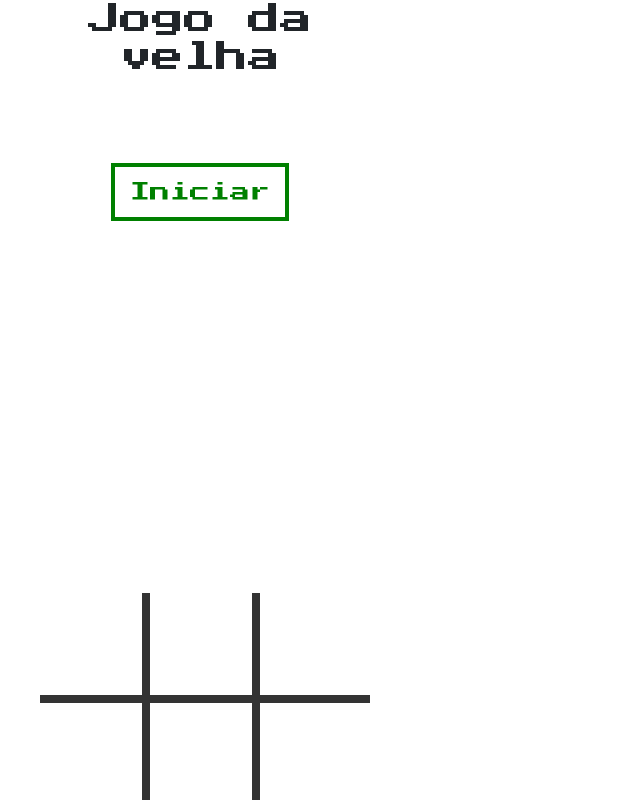
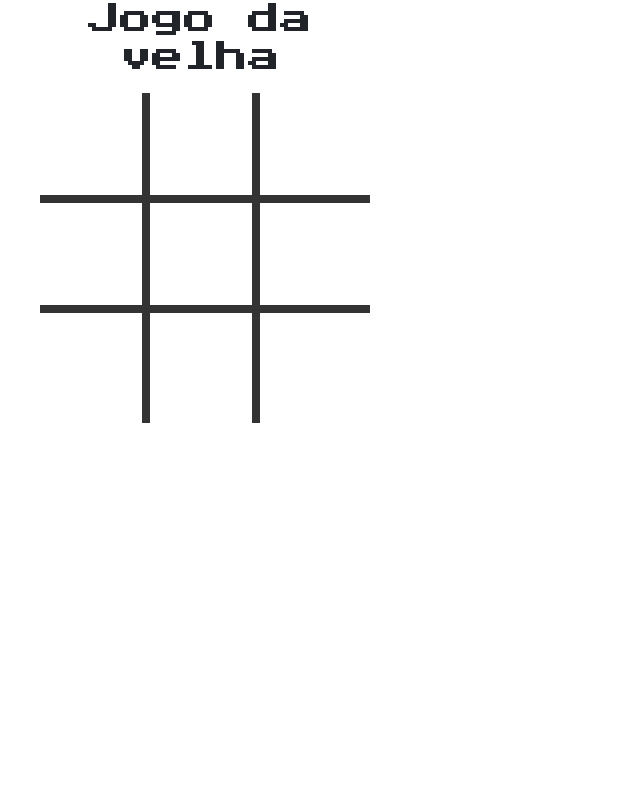
Before and after one commit to lidiambsouza/cursoAngular, an Angular app in the folder jogoDaVelha/: page / in a window 1280 px wide. Both pictures are taken after a click on the link "Iniciar". Shown: the top 800 px of the page, without its empty margins (0-640 px from the left). Built offline with nearby package versions, Linux system fonts and the light colour scheme.

Commit message:
correção e html

```diff
--- a/jogoDaVelha/src/app/app.component.ts
+++ b/jogoDaVelha/src/app/app.component.ts
@@ -6,5 +6,4 @@
   styleUrls: ['./app.component.css']
 })
 export class AppComponent {
-
 }
--- a/jogoDaVelha/src/app/app.module.ts
+++ b/jogoDaVelha/src/app/app.module.ts
@@ -3,7 +3,7 @@
 
 import { AppRoutingModule } from './app-routing.module';
 import { AppComponent } from './app.component';
-import { JogoDaVelhaModule} from  './jogo-da-velha';
+import { JogoDaVelhaModule} from './jogo-da-velha';
 
 
 @NgModule({
--- a/jogoDaVelha/src/app/jogo-da-velha/index.ts
+++ b/jogoDaVelha/src/app/jogo-da-velha/index.ts
@@ -1,3 +1,3 @@
-export * from "./jogo-da-velha.module";
-export * from "./jogo-da-velha.component";
-export * from "./shared"
+export * from './jogo-da-velha.module';
+export * from './jogo-da-velha.component';
+export * from './shared';
--- a/jogoDaVelha/src/app/jogo-da-velha/jogo-da-velha.component.html
+++ b/jogoDaVelha/src/app/jogo-da-velha/jogo-da-velha.component.html
@@ -2,37 +2,90 @@
     <h2>Jogo da velha</h2>
 
     <!-- tela inicial -->
-    <div class="principal">
+    <div class="principal" *ngIf="showInicio">
       <a href="#"
-         class="botao">
+         class="botao"
+         (click)="iniciarJogo()">
          Iniciar
       </a>
     </div><!-- fim tela inicial -->
 
     <!-- tabuleiro -->
-    <div>
+    <div *ngIf="showTabuleiro">
       <ul>
-        <li class="kz-border-bottom kz-border-right"></li>
-        <li class="kz-border-bottom kz-border-right"></li>
-        <li class="kz-border-bottom"></li>
-        <li class="kz-border-bottom kz-border-right"></li>
-        <li class="kz-border-bottom kz-border-right"></li>
-        <li class="kz-border-bottom"></li>
-        <li class="kz-border-right"></li>
-        <li class="kz-border-right"></li>
-        <li></li>
+        <li class="kz-border-bottom kz-border-right"
+        [class.kz-img-x]="exibirX(0,0)"
+        [class.kz-img-o]="exibirO(0,0)"
+        [class.kz-cor-vitoria]="exibirVitoria(0,0)"
+        (click)="jogar(0,0)"></li>
+
+        <li class="kz-border-bottom kz-border-right"
+        [ngClass]="{
+        'kz-img-x':exibirX(0,1),
+        'kz-img-o':exibirO(0,1),
+        'kz-cor-vitoria':exibirVitoria(0,1)}"
+        (click)="jogar(0,1)"></li>
+
+        <li class="kz-border-bottom"
+        [ngClass]="{
+          'kz-img-x':exibirX(0,2),
+          'kz-img-o':exibirO(0,2),
+          'kz-cor-vitoria':exibirVitoria(0,2)}"
+          (click)="jogar(0,2)"></li>
+
+        <li class="kz-border-bottom kz-border-right"
+        [ngClass]="{
+          'kz-img-x':exibirX(1,0),
+          'kz-img-o':exibirO(1,0),
+          'kz-cor-vitoria':exibirVitoria(1,0)}"
+          (click)="jogar(1,0)"></li>
+
+        <li class="kz-border-bottom kz-border-right"
+        [ngClass]="{
+          'kz-img-x':exibirX(1,1),
+          'kz-img-o':exibirO(1,1),
+          'kz-cor-vitoria':exibirVitoria(1,1)}"
+          (click)="jogar(1,1)"></li>
+        <li class="kz-border-bottom"
+        [ngClass]="{
+          'kz-img-x':exibirX(1,2),
+          'kz-img-o':exibirO(1,2),
+          'kz-cor-vitoria':exibirVitoria(1,2)}"
+          (click)="jogar(1,2)"></li>
+
+        <li class="kz-border-right"
+        [ngClass]="{
+          'kz-img-x':exibirX(2,0),
+          'kz-img-o':exibirO(2,0),
+          'kz-cor-vitoria':exibirVitoria(2,0)}"
+          (click)="jogar(2,0)"></li>
+
+        <li class="kz-border-right"
+        [ngClass]="{
+          'kz-img-x':exibirX(2,1),
+          'kz-img-o':exibirO(2,1),
+          'kz-cor-vitoria':exibirVitoria(2,1)}"
+          (click)="jogar(2,1)"></li>
+
+        <li
+        [ngClass]="{
+          'kz-img-x':exibirX(2,2),
+          'kz-img-o':exibirO(2,2),
+          'kz-cor-vitoria':exibirVitoria(2,2)}"
+          (click)="jogar(2,2)"></li>
       </ul>
     </div><!-- fim tabuleiro -->
 
     <!-- tela final -->
-    <div>
+    <div *ngIf="showFinal">
       <span>
-      <p>Você venceu!!!</p>
-      <p>Você perdeu...</p>
-      <p>O jogo terminou empatado...</p>
+      <p *ngIf="jogador==2">Você venceu!!!</p>
+      <p *ngIf="jogador==1">Você perdeu...</p>
+      <p *ngIf="jogador==0">O jogo terminou empatado...</p>
       <br />
       <a href="#"
-           class="botao">
+           class="botao"
+           (click)="novoJogo()">
            Jogar novamente
         </a>
       </span>
--- a/jogoDaVelha/src/app/jogo-da-velha/jogo-da-velha.component.ts
+++ b/jogoDaVelha/src/app/jogo-da-velha/jogo-da-velha.component.ts
@@ -1,4 +1,5 @@
 import { Component, OnInit } from '@angular/core';
+import {JogoDaVelhaService} from './shared';
 
 @Component({
   selector: 'app-jogo-da-velha',
@@ -7,9 +8,44 @@
 })
 export class JogoDaVelhaComponent implements OnInit {
 
-  constructor() { }
+  constructor(private jogoDaVelhaService: JogoDaVelhaService) { }
 
   ngOnInit() {
+    this.jogoDaVelhaService.inicializar();
   }
 
+  // @return boolean
+  get showInicio(): boolean {
+    return this.jogoDaVelhaService.showInicio;
+  }
+
+  // @return boolean
+  get showTabuleiro(): boolean {
+    return this.jogoDaVelhaService.showTabuleiro;
+  }
+
+  get showFinal(): boolean {
+    return this.jogoDaVelhaService.showFinal;
+  }
+
+  iniciarJogo(): void {
+    this.jogoDaVelhaService.iniciarJogo();
+  }
+  jogar(posX: number, posY: number): void {
+    this.jogoDaVelhaService.jogar(posX, posY);
+  }
+
+  exibirX(posX:number, posY:number): boolean {
+    return this.jogoDaVelhaService.exibirX(posX, posY);
+  }
+
+  exibirO(posX:number, posY:number): boolean {
+    return this.jogoDaVelhaService.exibirO(posX, posY);
+  }
+  exibirVitoria(posX:number, posY:number): boolean {
+    return this.jogoDaVelhaService.exibirVitoria(posX, posY);
+  }
+  novoJogo(): void {
+    this.jogoDaVelhaService.novoJogo();
+  }
 }
--- a/jogoDaVelha/src/app/jogo-da-velha/jogo-da-velha.module.ts
+++ b/jogoDaVelha/src/app/jogo-da-velha/jogo-da-velha.module.ts
@@ -13,7 +13,7 @@
   exports: [
     JogoDaVelhaComponent
   ],
-  providers:[
+  providers: [
     JogoDaVelhaService
   ],
 })
--- a/jogoDaVelha/src/app/jogo-da-velha/shared/index.ts
+++ b/jogoDaVelha/src/app/jogo-da-velha/shared/index.ts
@@ -1,3 +1,3 @@
 import { from } from 'rxjs';
 
-export * from "./jogo-da-velha.service";
+export * from './jogo-da-velha.service';
--- a/jogoDaVelha/src/app/jogo-da-velha/shared/jogo-da-velha.service.ts
+++ b/jogoDaVelha/src/app/jogo-da-velha/shared/jogo-da-velha.service.ts
@@ -4,66 +4,66 @@
   providedIn: 'root'
 })
 export class JogoDaVelhaService {
-  private readonly TAM_TB:number=3;
-  private readonly X:number=1;
-  private readonly O: number=2;
-  private readonly VAZIO: number=0;
+  private readonly TAM_TB: number = 3;
+  private readonly X: number = 1;
+  private readonly O: number = 2;
+  private readonly VAZIO: number = 0;
 
-  private tabuleiro:any;
+  private tabuleiro: any;
   private numMovimentos: number;
-  private vitoria:any;
+  private vitoria: any;
 
-  private _jogador:number;
+  private _jogador: number;
   private _showInicio: boolean;
   private _showTabuleiro: boolean;
   private _showFinal: boolean;
 
   constructor() { }
 
-  //@return void
+  // @return void
 
   inicializar(): void{
-    this._showInicio=true;
-    this._showTabuleiro=false;
-    this._showFinal=false;
-    this.numMovimentos=0;
-    this._jogador=this.X;
-    this.vitoria=false;
+    this._showInicio = true;
+    this._showTabuleiro = false;
+    this._showFinal = false;
+    this.numMovimentos = 0;
+    this._jogador = this.X;
+    this.vitoria = false;
     this.inicializarTabuleiro();
   }
 
-  //@return void
+  // @return void
 
   inicializarTabuleiro(): void{
-    this.tabuleiro=[this.TAM_TB];
-    for(let i=0; i<this.TAM_TB;i++){
-      this.tabuleiro[i]=[this.VAZIO, this.VAZIO, this.VAZIO];
+    this.tabuleiro = [this.TAM_TB];
+    for (let i = 0; i < this.TAM_TB; i++){
+      this.tabuleiro[i] = [this.VAZIO, this.VAZIO, this.VAZIO];
     }
   }
-  //@return boolean
+  // @return boolean
   get showInicio(): boolean{
     return this._showInicio;
   }
 
-  //@return boolean
+  // @return boolean
   get showTabuleiro(): boolean{
     return this._showTabuleiro;
   }
 
-  //@return boolean
+  // @return boolean
   get showFinal(): boolean{
     return this._showFinal;
   }
 
-  //@return number
+  // @return number
   get jogador(): number{
     return this._jogador;
   }
 
-  //@return void
+  // @return void
   iniciarJogo(): void{
-    this._showInicio=false;
-    this._showTabuleiro=true;
+    this._showInicio = false;
+    this._showTabuleiro = true;
   }
 
   /*
@@ -72,103 +72,116 @@
   @return void
 
   */
- jogar(posX: number, posY: number):void{
-   if (this.tabuleiro[posX][posY]!== this.VAZIO || this.vitoria) return;
+ jogar(posX: number, posY: number): void{
+   if (this.tabuleiro[posX][posY] !== this.VAZIO || this.vitoria){
+      return;
+  }
+   this.tabuleiro[posX][posY] = this._jogador;
+   this.numMovimentos++;
+   this.vitoria = this.fimJogo(posX, posY, this.tabuleiro, this._jogador);
+   this._jogador = (this._jogador === this.X) ? this.O :this.X;
 
-   this.tabuleiro[posX][posY]=this._jogador;
-   this.numMovimentos++;
-   this.vitoria=this.fimJogo(posX, posY, this.tabuleiro, this._jogador);
-   this._jogador=(this._jogador===this.X)? this.O:this.X;
+   if (!this.vitoria && this.numMovimentos < 9) {
+    this.cpuJogar();
+   }
 
-   if(!this.vitoria && this.numMovimentos < 9) this.cpuJogar();
+   if (!this.vitoria !== false){
+      this._showFinal = true;
+   }
 
-   if(!this.vitoria!==false) this._showFinal=true;
-
-   if(!this.vitoria && this.numMovimentos===9){
-     this._jogador=0;
-     this._showFinal=true;
+   if (!this.vitoria && this.numMovimentos === 9){
+     this._jogador = 0;
+     this._showFinal = true;
    }
 
  }
 
- fimJogo(linha:number, coluna: number, tabuleiro:any, jogador: number){
-  let fim:any=false;
+ fimJogo(linha: number, coluna: number, tabuleiro: any, jogador: number) {
+  let fim: any = false;
 
-  if(tabuleiro[linha][0]===jogador && tabuleiro[linha][1]===jogador && tabuleiro[linha][2]===jogador ){
-    fim=[[linha,0],[linha,1],[linha,2]];
+  if (tabuleiro[linha][0] === jogador && tabuleiro[linha][1] === jogador && tabuleiro[linha][2] === jogador ) {
+    fim = [[linha, 0],[linha, 1],[linha, 2]];
   }
 
-  if(tabuleiro[0][coluna]===jogador && tabuleiro[1][coluna]===jogador && tabuleiro[2][coluna]===jogador ){
-    fim=[[0,coluna],[1,coluna],[2,coluna]];
+  if (tabuleiro[0][coluna] === jogador && tabuleiro[1][coluna] === jogador && tabuleiro[2][coluna] === jogador ) {
+    fim = [[0, coluna],[1, coluna],[2, coluna]];
   }
 
-  if(tabuleiro[0][0]===jogador && tabuleiro[1][1]===jogador && tabuleiro[2][2]===jogador ){
-    fim=[[0,0],[1,1],[2,2]];
+  if (tabuleiro[0][0] === jogador && tabuleiro[1][1] === jogador && tabuleiro[2][2] === jogador ) {
+    fim = [[0, 0],[1, 1],[2, 2]];
   }
 
-  if(tabuleiro[0][2]===jogador && tabuleiro[1][1]===jogador && tabuleiro[2][0]===jogador ){
-    fim=[[0,2],[1,1],[2,0]];
+  if (tabuleiro[0][2] === jogador && tabuleiro[1][1] === jogador && tabuleiro[2][0] === jogador ) {
+    fim = [[0, 2],[1, 1],[2, 0]];
   }
   return fim;
 
 }
 
-  cpuJogar():void{
-    let jogada: number[]=this.obterJogada(this.O);
-    if(jogada.length<=0) jogada= this.obterJogada(this.X);
-    if(jogada.length<=0){
-      let jogadas: any=[];
-      for(let i=0; i<this.TAM_TB; i++){
-        for(let j=0; j<this.TAM_TB; j++){
-          if(this.tabuleiro[i][j]=== this.VAZIO) jogadas.push([i,j]);
+  cpuJogar(): void {
+    let jogada: number[] = this.obterJogada(this.O);
+    if (jogada.length <= 0) {
+      jogada = this.obterJogada(this.X);
+    }
+    if (jogada.length <= 0) {
+      let jogadas: any = [];
+      for (let i = 0; i < this.TAM_TB; i++) {
+        for (let j = 0; j < this.TAM_TB; j++) {
+           if (this.tabuleiro[i][j] === this.VAZIO){
+              jogadas.push([i, j]);
+           }
         }
       }
-      let k=Math.floor((Math.random()*(jogadas.length-1)));
-      jogada=[jogadas[k][0], jogadas[k][1]];
+      let k = Math.floor((Math.random() * (jogadas.length - 1)));
+      jogada = [jogadas[k][0], jogadas[k][1]];
     }
-
-    this.tabuleiro[jogada[0]][jogada[1]]=this._jogador;
+    this.tabuleiro[jogada[0]][jogada[1]] = this._jogador;
     this.numMovimentos++;
-    this.vitoria=this.fimJogo(jogada[0],jogada[1],this.tabuleiro, this._jogador);
-    this._jogador=(this._jogador===this.X)? this.O: this.X;
+    this.vitoria = this.fimJogo(jogada[0], jogada[1], this.tabuleiro, this._jogador);
+    this._jogador = (this._jogador === this.X) ? this.O : this.X;
   }
   obterJogada(jogador: number): number[] {
-    let tab=this.tabuleiro;
-    for(let lin; lin<this.TAM_TB; lin++){
-      for(let col; col<this.TAM_TB; col++){
-        if(tab[lin][col]!==this.VAZIO)continue;
-        tab[lin][col]=jogador;
-        if(this.fimJogo(lin,col,tab,jogador))return [lin,col];
-        tab[lin][col]=this.VAZIO;
+    let tab = this.tabuleiro;
+    for (let lin; lin < this.TAM_TB; lin++) {
+      for (let col; col < this.TAM_TB; col++) {
+        if (tab[lin][col] !== this.VAZIO) {
+          continue;
+        }
+        tab[lin][col] = jogador;
+        if (this.fimJogo(lin, col, tab, jogador)) {
+          return [lin, col];
+         }
+        tab[lin][col] = this.VAZIO;
       }
     }
     return [];
   }
-  exibirX(posX: number, posY: number):boolean{
-    return this.tabuleiro[posX][posY]===this.X;
+  exibirX(posX: number, posY: number): boolean {
+    return this.tabuleiro[posX][posY] === this.X;
   }
-  exibirO(posX:number, posY:number):boolean{
-    return this.tabuleiro[posX][posY]===this.O;
+  exibirO(posX: number, posY: number): boolean {
+    return this.tabuleiro[posX][posY] === this.O;
   }
 
-  exibirVitoria(posX:number, posY:number):boolean{
-    let exibirVitoria:boolean=false;
+  exibirVitoria(posX: number, posY: number): boolean {
+    let exibirVitoria: boolean = false;
 
-    if(!this.vitoria) return exibirVitoria;
-    for(let pos of this.vitoria){
-      if(pos[0]===posX && pos[1]===posY){
-        exibirVitoria=true;
+    if (!this.vitoria) {
+       return exibirVitoria;
+      }
+    for (let pos of this.vitoria) {
+      if (pos[0] === posX && pos[1] === posY) {
+        exibirVitoria = true;
         break;
       }
     }
     return exibirVitoria;
   }
 
-  novoJogo():void{
+  novoJogo(): void {
     this.inicializar();
-    this._showInicio=false;
-    this._showFinal=false;
-    this._showTabuleiro=true;
+    this._showInicio = false;
+    this._showFinal = false;
+    this._showTabuleiro = true;
   }
-
 }
```
Also changed, not shown: 2 other files (tests, documents, lock files or other folders).
